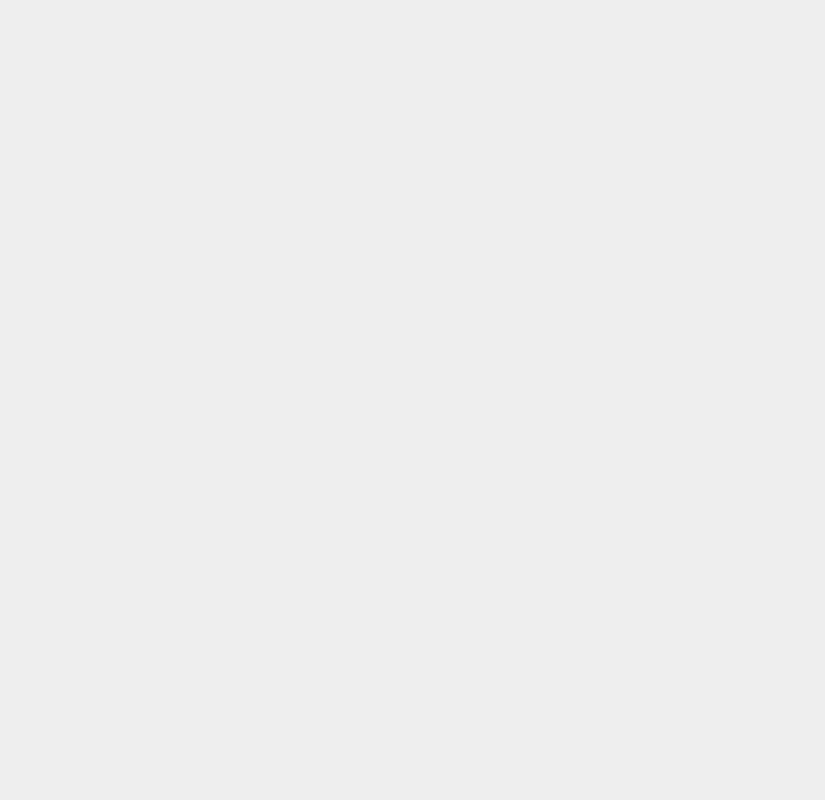
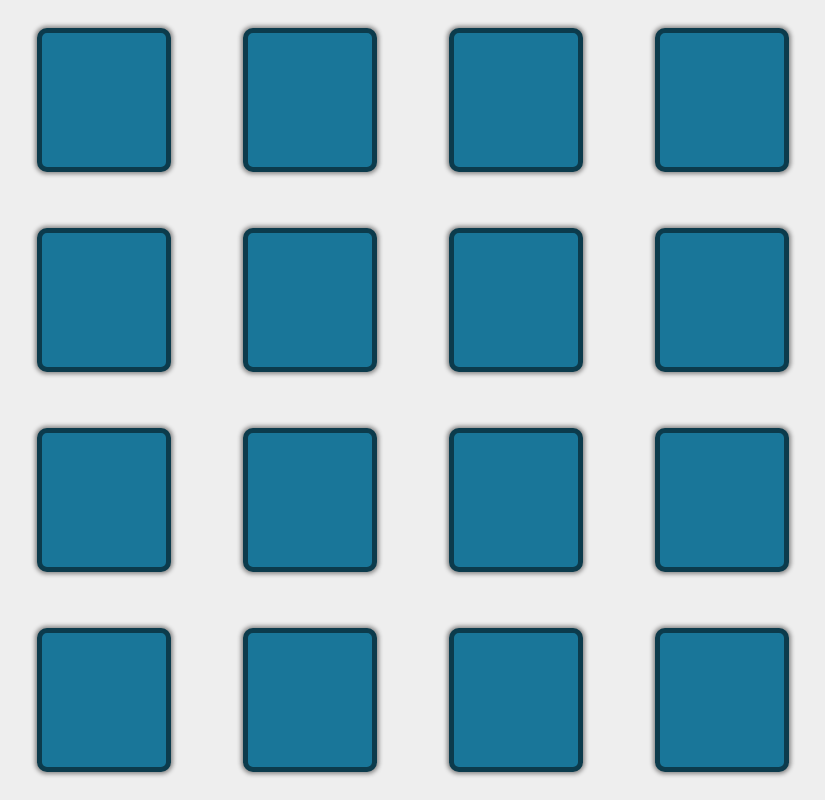
Before and after one commit to sabiku85/PF-Memory-Game, a plain HTML site: page new.html in a window 1280 px wide. Both pictures are taken after a click on the button "LET'S PLAY!". Shown: the whole page, without its empty margins (227-1052 px from the left). Drawn offline with nearby package versions, Linux system fonts and the light colour scheme.

Commit message:
flexbox, basic JS - start button, cardboard, cards rotation

```diff
--- a/css/new.css
+++ b/css/new.css
@@ -8,11 +8,6 @@ html {
   background-color: #eee;
   font-size: 10px;
   font-family: arial, sans-serif;
-}
-
-.container {
-  display: flex;
-  width: 100%;
   height: 100vh;
   overflow: hidden;
 }
@@ -72,7 +67,7 @@ section.cards {
   align-items: center;
   margin-left: 15vw;
   margin-right: 15vw;
-
+  height: 100vh;
 }
 
 .card {
@@ -80,6 +75,19 @@ section.cards {
   width: 15%;
   height: 18vh;
   margin: 2% 4%;
+  border-radius: 1rem;
+  border: .5rem solid #0C3B4C;
+  box-shadow: 0 0 .4rem .2rem #888;
+  cursor: pointer;
+  transition: box-shadow .1s, transform .7s;
+}
+
+.card:hover {
+  box-shadow: 0 0 .4rem .6rem #777;
+}
+
+.rotate {
+  transform: rotateY(180deg);
 }
 
 /* kolor divów: #197699 */
--- a/js/new.js
+++ b/js/new.js
@@ -1,7 +1,16 @@
+const picsArray = ['images/bananas.png', 'images/birdy.png', 'images/coconut.png', 'images/eggplant.png', 'images/elephant.png', 'images/mushroom.png', 'images/olives.png', 'images/pineapples.png', 'images/bananas.png', 'images/birdy.png', 'images/coconut.png', 'images/eggplant.png', 'images/elephant.png', 'images/mushroom.png', 'images/olives.png', 'images/pineapples.png'];
+
+
 function showCards() {
-  console.log('ok');
+  // console.log('ok');
   $('.welcome').addClass('hidden');
   $('.card').removeAttr('hidden');
 }
 
+function rotateCardAndShowPic() {
+  // console.log('ok');
+  $(this).toggleClass('rotate');
+}
+
 $('#start').on('click', showCards);
+$('.card').on('click', rotateCardAndShowPic);
--- a/new.html
+++ b/new.html
@@ -9,7 +9,6 @@
 </head>
 
 <body>
-  <main class='container'>
   <section class='welcome'>
     <h1 class="name">The memory game</h1>
     <button type="button" id="start" class="start">Let's play!</button>
@@ -32,7 +31,6 @@
     <div class="card" data-attribute="one" hidden="hidden"></div>
     <div class="card" data-attribute="one" hidden="hidden"></div>
   </section>
-  </main>
   <script src="https://ajax.googleapis.com/ajax/libs/jquery/3.2.1/jquery.min.js"></script>
   <script type="text/javascript" src="js/new.js"></script>
 </body>
```
Also changed, not shown: images/bananas.png, images/birdy.png, images/coconut.png, images/cow.png, images/eggplant.png, images/elephant.png, images/fish.png, images/mushroom.png, images/olives.png, images/pineapples.png. Lines whose indentation alone changed are shown as unchanged.
